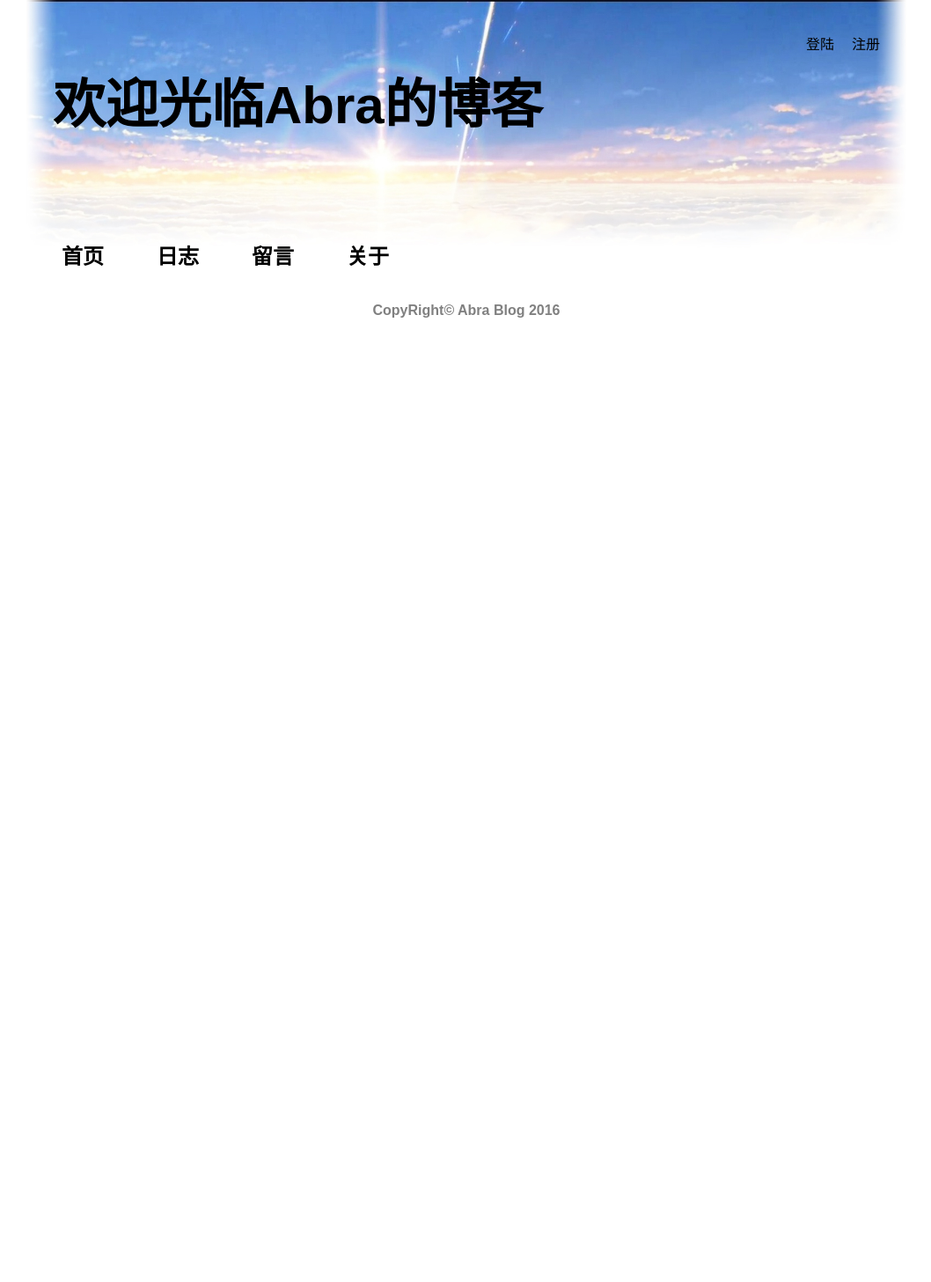
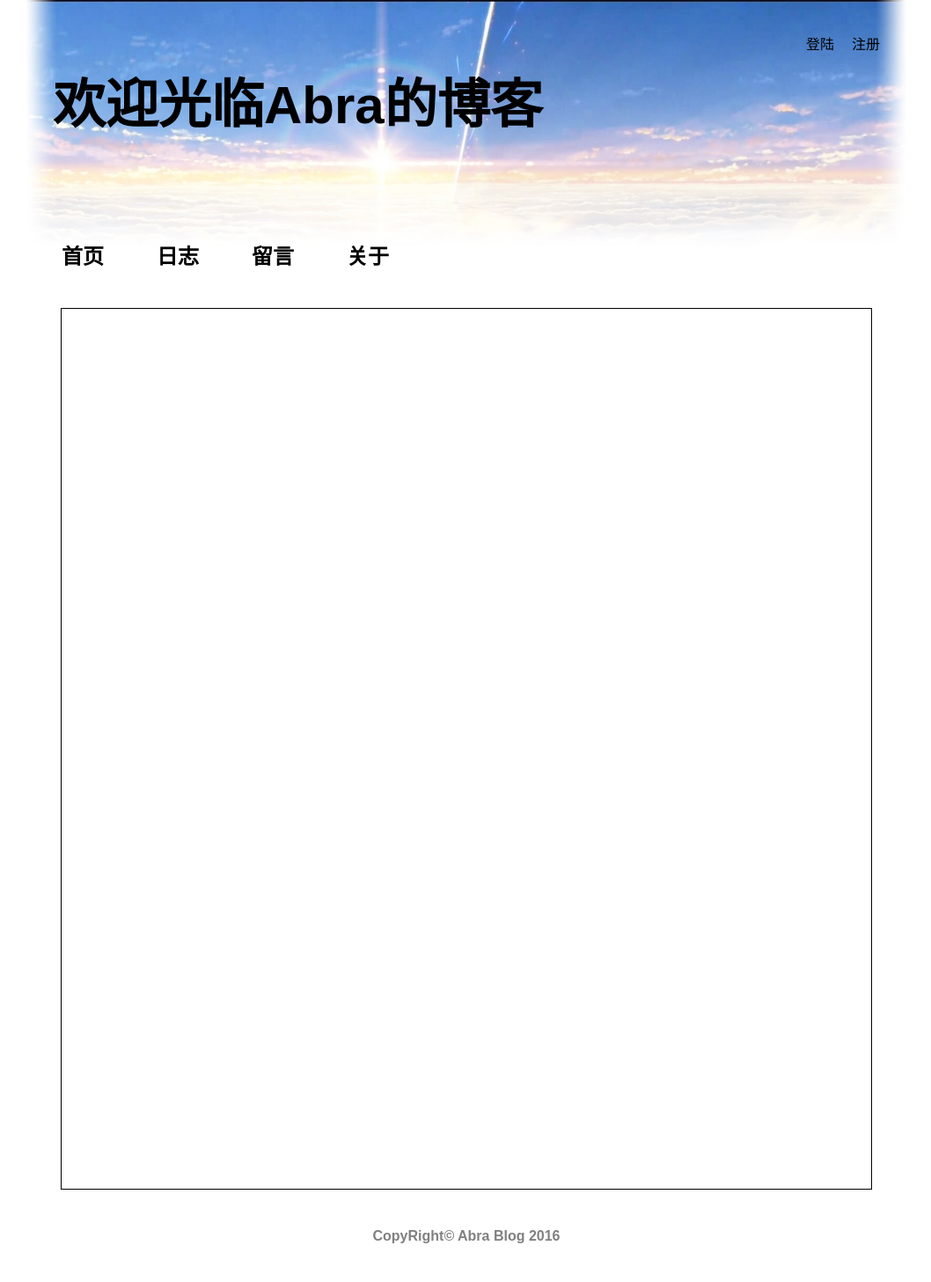
Before and after one commit to ZaraZ/MyBlog, a PHP site: page /view/artical.html in a window 1280 px wide. Shown: the whole page at 88% size, without its empty margins (110-1168 px from the left). Before the commit the page ends 361 px from the top, so only its background shows below. Run offline with PHP 8.4, Linux system fonts and the light colour scheme.

Commit message:
在container中增加board模块并调整基本样式

```diff
--- a/web/www/css/default.css
+++ b/web/www/css/default.css
@@ -45,8 +45,9 @@ address, cite, code, em, th {
 
 
 /*网易css初始化代码 End*/
-p{
-  line-height: 25px;
+
+p {
+    line-height: 25px;
 }
 
 a {
@@ -97,6 +98,15 @@ h3 {
     margin: 0 auto;
     padding: 0;
     background-size: 100% auto;
+}
+
+.board {
+    margin: 50px auto 40px auto;
+    border: 1px black solid;
+    height: 1000px;
+    width: 820px;
+    padding-left: 50px;
+    padding-right: 50px;
 }
 
 .blog-title {
--- a/web/www/view/about.html
+++ b/web/www/view/about.html
@@ -29,7 +29,9 @@
     </header>
 
     <div class="container">
+        <div class="board">
 
+        </div>
     </div>
 
     <footer>
--- a/web/www/view/artical.html
+++ b/web/www/view/artical.html
@@ -7,6 +7,7 @@
     <meta name="keywords" content="张翔云，翔云，Abracadabra，AbracadabraZ，Abra Z，个人网站，博客，互联网" />
     <title>翔云的博客 | Abracadabra' s Blog</title>
     <link rel="stylesheet" href="../css/default.css" />
+    <link rel="stylesheet" href="../css/list.css" />
 </head>
 
 <body>
@@ -29,7 +30,9 @@
     </header>
 
     <div class="container">
+        <div class="board">
 
+        </div>
     </div>
 
     <footer>
--- a/web/www/view/artical_add.html
+++ b/web/www/view/artical_add.html
@@ -7,6 +7,7 @@
     <meta name="keywords" content="张翔云，翔云，Abracadabra，AbracadabraZ，Abra Z，个人网站，博客，互联网" />
     <title>翔云的博客 | Abracadabra' s Blog</title>
     <link rel="stylesheet" href="../css/default.css" />
+    <link rel="stylesheet" href="../css/add.css" />
 </head>
 
 <body>
@@ -29,7 +30,9 @@
     </header>
 
     <div class="container">
+        <div class="board">
 
+        </div>
     </div>
 
     <footer>
--- a/web/www/view/artical_content.html
+++ b/web/www/view/artical_content.html
@@ -29,7 +29,9 @@
     </header>
 
     <div class="container">
+        <div class="board">
 
+        </div>
     </div>
 
     <footer>
--- a/web/www/view/msg.html
+++ b/web/www/view/msg.html
@@ -29,7 +29,9 @@
     </header>
 
     <div class="container">
+        <div class="board">
 
+        </div>
     </div>
 
     <footer>
--- a/web/www/view/msg_add.html
+++ b/web/www/view/msg_add.html
@@ -29,7 +29,9 @@
     </header>
 
     <div class="container">
+        <div class="board">
 
+        </div>
     </div>
 
     <footer>
--- a/web/www/view/msg_content.html
+++ b/web/www/view/msg_content.html
@@ -29,7 +29,9 @@
     </header>
 
     <div class="container">
+        <div class="board">
 
+        </div>
     </div>
 
     <footer>
--- a/web/www/view/tags.html
+++ b/web/www/view/tags.html
@@ -29,7 +29,9 @@
     </header>
 
     <div class="container">
+        <div class="board">
 
+        </div>
     </div>
 
     <footer>
--- a/web/www/view/tags_detail.html
+++ b/web/www/view/tags_detail.html
@@ -29,7 +29,9 @@
     </header>
 
     <div class="container">
+        <div class="board">
 
+        </div>
     </div>
 
     <footer>
```
